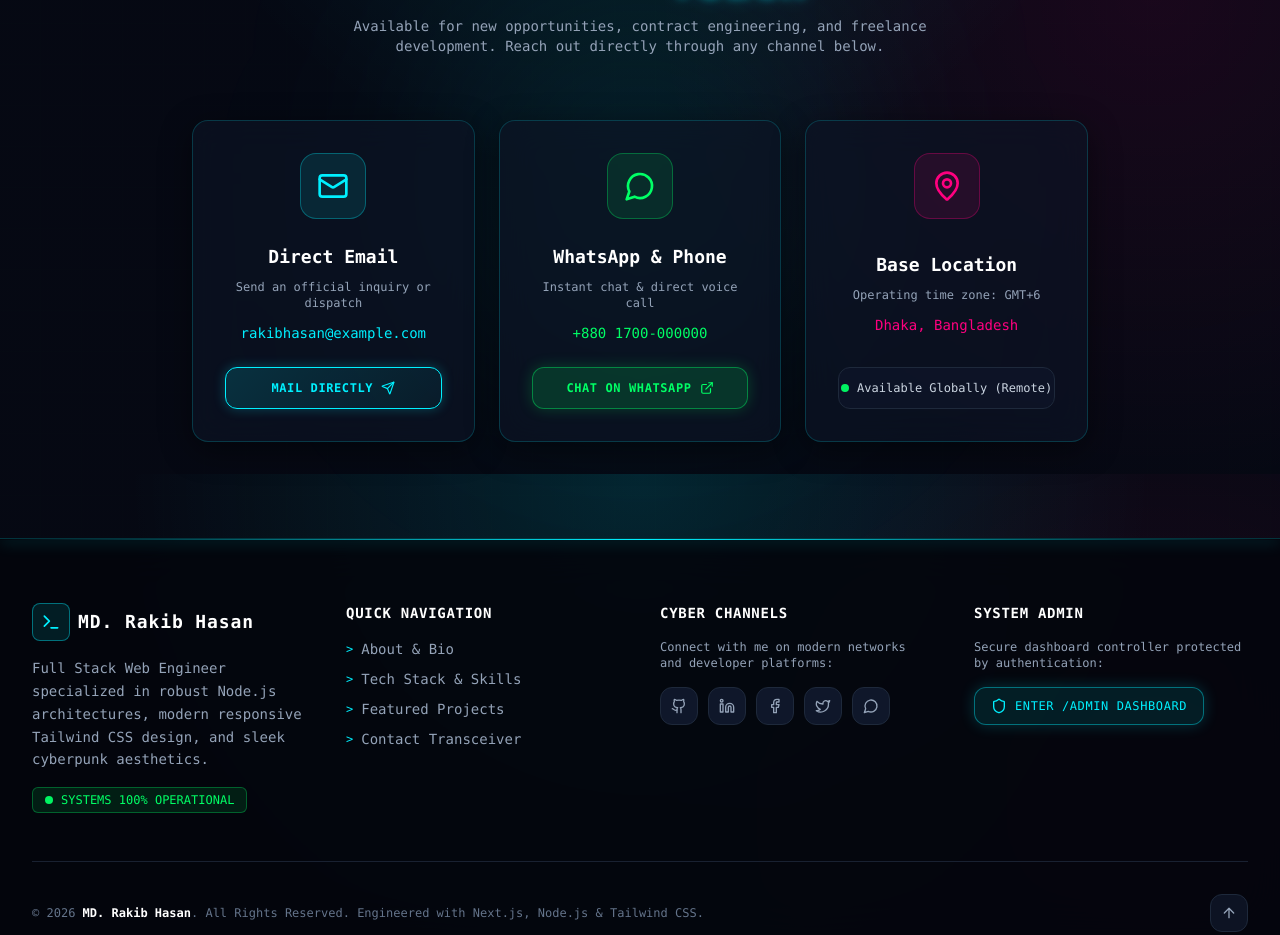
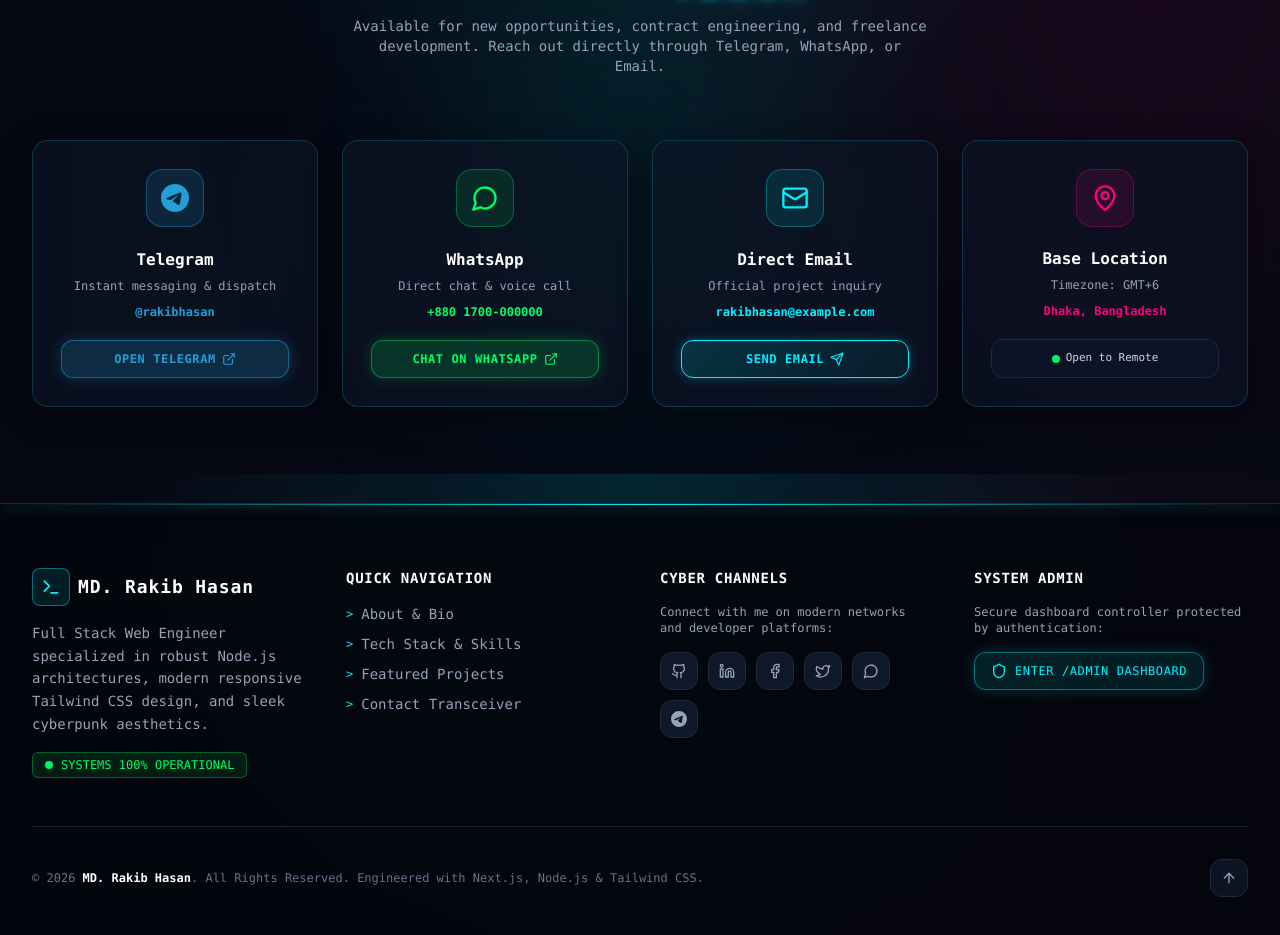
Before and after one commit to rakibhosenroki-star/rakib-portfolio, a Next.js app: page / in a window 1280 px wide. Shown: the part 2726-3661 px from the top of the page. Built offline with nearby package versions, Linux system fonts and the light colour scheme.

Commit message:
Add Telegram direct channels and admin controller integration

```diff
--- a/app/page.tsx
+++ b/app/page.tsx
@@ -27,8 +27,8 @@ export default function Home() {
       {/* Featured Projects Section */}
       <Projects projects={data.projects} />
 
-      {/* Contact Section with Direct Transmission Form */}
-      <Contact profile={data.profile} />
+      {/* Contact Section with Direct Channels */}
+      <Contact profile={data.profile} socials={data.socials} />
 
       {/* Full Professional Footer */}
       <Footer name={data.profile.name} socials={data.socials} />
--- a/components/Contact.tsx
+++ b/components/Contact.tsx
@@ -10,9 +10,25 @@ interface ContactProps {
     phone: string;
     location: string;
   };
+  socials?: {
+    whatsapp?: string;
+    telegram?: string;
+  };
 }
 
-export default function Contact({ profile }: ContactProps) {
+// Custom Telegram Icon SVG for brand accuracy
+function TelegramIcon({ className = "w-8 h-8" }: { className?: string }) {
+  return (
+    <svg className={className} viewBox="0 0 24 24" fill="currentColor">
+      <path d="M11.944 0A12 12 0 0 0 0 12a12 12 0 0 0 12 12 12 12 0 0 0 12-12A12 12 0 0 0 12 0a12 12 0 0 0-.056 0zm4.962 7.224c.1-.002.321.023.465.14a.506.506 0 0 1 .171.325c.016.093.036.306.02.472-.18 1.898-.962 6.502-1.36 8.627-.168.9-.499 1.201-.82 1.23-.696.065-1.225-.46-1.9-.902-1.056-.693-1.653-1.124-2.678-1.8-1.185-.78-.417-1.21.258-1.91.177-.184 3.247-2.977 3.307-3.23.007-.032.014-.15-.056-.212s-.174-.041-.249-.024c-.106.024-1.793 1.14-5.061 3.345-.48.33-.913.49-1.302.48-.428-.008-1.252-.241-1.865-.44-.752-.245-1.349-.374-1.297-.789.027-.216.325-.437.893-.663 3.498-1.524 5.83-2.529 6.998-3.014 3.332-1.386 4.025-1.627 4.476-1.635z"/>
+    </svg>
+  );
+}
+
+export default function Contact({ profile, socials = {} }: ContactProps) {
+  const telegramUrl = socials.telegram || "https://t.me/rakibhasan";
+  const whatsappUrl = socials.whatsapp || `https://wa.me/${profile.phone.replace(/[^0-9]/g, "")}`;
+
   return (
     <section id="contact" className="py-24 relative">
       {/* Background ambient lighting */}
@@ -32,78 +48,103 @@ export default function Contact({ profile }: ContactProps) {
             Get In <span className="text-neon-cyan">Touch</span>
           </h2>
           <p className="text-slate-400 font-mono text-sm max-w-xl mx-auto">
-            Available for new opportunities, contract engineering, and freelance development. Reach out directly through any channel below.
+            Available for new opportunities, contract engineering, and freelance development. Reach out directly through Telegram, WhatsApp, or Email.
           </p>
         </div>
 
         {/* Direct Contact Cards Grid */}
-        <div className="max-w-4xl mx-auto grid grid-cols-1 md:grid-cols-3 gap-6">
+        <div className="grid grid-cols-1 sm:grid-cols-2 lg:grid-cols-4 gap-6">
 
-          {/* Card 1: Official Email */}
-          <div className="glass-panel p-8 rounded-2xl border border-[#00f0ff]/20 hover:border-[#00f0ff]/60 transition-all duration-300 text-center flex flex-col items-center justify-between space-y-6 hover:shadow-[0_0_25px_rgba(0,240,255,0.25)] group">
-            <div className="p-4 rounded-2xl bg-[#00f0ff]/10 border border-[#00f0ff]/30 text-[#00f0ff] group-hover:shadow-[0_0_15px_#00f0ff] transition-all">
-              <Mail className="w-8 h-8" />
+          {/* Card 1: Telegram Direct */}
+          <div className="glass-panel p-6 sm:p-7 rounded-2xl border border-[#229ED9]/30 hover:border-[#229ED9] transition-all duration-300 text-center flex flex-col items-center justify-between space-y-5 hover:shadow-[0_0_25px_rgba(34,158,217,0.35)] group">
+            <div className="p-3.5 rounded-2xl bg-[#229ED9]/15 border border-[#229ED9]/40 text-[#229ED9] group-hover:shadow-[0_0_15px_#229ED9] transition-all">
+              <TelegramIcon className="w-7 h-7" />
             </div>
-            <div className="space-y-2">
-              <h3 className="font-mono font-bold text-lg text-white">Direct Email</h3>
+            <div className="space-y-1.5">
+              <h3 className="font-mono font-bold text-base text-white">Telegram</h3>
               <p className="text-xs font-mono text-slate-400">
-                Send an official inquiry or dispatch
+                Instant messaging & dispatch
               </p>
-              <p className="font-mono text-sm text-[#00f0ff] break-all pt-1">
-                {profile.email}
+              <p className="font-mono text-xs text-[#229ED9] break-all pt-1 font-semibold">
+                {telegramUrl.replace("https://t.me/", "@")}
               </p>
             </div>
             <a
-              href={`mailto:${profile.email}`}
-              className="w-full cyber-btn-cyan py-3 rounded-xl font-mono text-xs font-bold uppercase tracking-wider inline-flex items-center justify-center space-x-2"
+              href={telegramUrl}
+              target="_blank"
+              rel="noopener noreferrer"
+              className="w-full py-2.5 rounded-xl font-mono text-xs font-bold uppercase tracking-wider inline-flex items-center justify-center space-x-1.5 bg-[#229ED9]/20 text-[#229ED9] border border-[#229ED9]/50 hover:bg-[#229ED9] hover:text-[#060913] transition-all shadow-[0_0_15px_rgba(34,158,217,0.25)]"
             >
-              <span>Mail Directly</span>
-              <Send className="w-3.5 h-3.5" />
+              <span>Open Telegram</span>
+              <ExternalLink className="w-3.5 h-3.5" />
             </a>
           </div>
 
           {/* Card 2: WhatsApp / Phone */}
-          <div className="glass-panel p-8 rounded-2xl border border-[#00ff66]/20 hover:border-[#00ff66]/60 transition-all duration-300 text-center flex flex-col items-center justify-between space-y-6 hover:shadow-[0_0_25px_rgba(0,255,102,0.25)] group">
-            <div className="p-4 rounded-2xl bg-[#00ff66]/10 border border-[#00ff66]/30 text-[#00ff66] group-hover:shadow-[0_0_15px_#00ff66] transition-all">
-              <MessageCircle className="w-8 h-8" />
+          <div className="glass-panel p-6 sm:p-7 rounded-2xl border border-[#00ff66]/20 hover:border-[#00ff66]/60 transition-all duration-300 text-center flex flex-col items-center justify-between space-y-5 hover:shadow-[0_0_25px_rgba(0,255,102,0.25)] group">
+            <div className="p-3.5 rounded-2xl bg-[#00ff66]/10 border border-[#00ff66]/30 text-[#00ff66] group-hover:shadow-[0_0_15px_#00ff66] transition-all">
+              <MessageCircle className="w-7 h-7" />
             </div>
-            <div className="space-y-2">
-              <h3 className="font-mono font-bold text-lg text-white">WhatsApp & Phone</h3>
+            <div className="space-y-1.5">
+              <h3 className="font-mono font-bold text-base text-white">WhatsApp</h3>
               <p className="text-xs font-mono text-slate-400">
-                Instant chat & direct voice call
+                Direct chat & voice call
               </p>
-              <p className="font-mono text-sm text-[#00ff66] pt-1">
+              <p className="font-mono text-xs text-[#00ff66] pt-1 font-semibold">
                 {profile.phone}
               </p>
             </div>
             <a
-              href={`https://wa.me/${profile.phone.replace(/[^0-9]/g, "")}`}
+              href={whatsappUrl}
               target="_blank"
               rel="noopener noreferrer"
-              className="w-full py-3 rounded-xl font-mono text-xs font-bold uppercase tracking-wider inline-flex items-center justify-center space-x-2 bg-[#00ff66]/15 text-[#00ff66] border border-[#00ff66]/40 hover:bg-[#00ff66] hover:text-[#060913] transition-all shadow-[0_0_15px_rgba(0,255,102,0.2)]"
+              className="w-full py-2.5 rounded-xl font-mono text-xs font-bold uppercase tracking-wider inline-flex items-center justify-center space-x-1.5 bg-[#00ff66]/15 text-[#00ff66] border border-[#00ff66]/40 hover:bg-[#00ff66] hover:text-[#060913] transition-all shadow-[0_0_15px_rgba(0,255,102,0.2)]"
             >
               <span>Chat on WhatsApp</span>
               <ExternalLink className="w-3.5 h-3.5" />
             </a>
           </div>
 
-          {/* Card 3: Location & Status */}
-          <div className="glass-panel p-8 rounded-2xl border border-[#ff007f]/20 hover:border-[#ff007f]/60 transition-all duration-300 text-center flex flex-col items-center justify-between space-y-6 hover:shadow-[0_0_25px_rgba(255,0,127,0.25)] group">
-            <div className="p-4 rounded-2xl bg-[#ff007f]/10 border border-[#ff007f]/30 text-[#ff007f] group-hover:shadow-[0_0_15px_#ff007f] transition-all">
-              <MapPin className="w-8 h-8" />
+          {/* Card 3: Official Email */}
+          <div className="glass-panel p-6 sm:p-7 rounded-2xl border border-[#00f0ff]/20 hover:border-[#00f0ff]/60 transition-all duration-300 text-center flex flex-col items-center justify-between space-y-5 hover:shadow-[0_0_25px_rgba(0,240,255,0.25)] group">
+            <div className="p-3.5 rounded-2xl bg-[#00f0ff]/10 border border-[#00f0ff]/30 text-[#00f0ff] group-hover:shadow-[0_0_15px_#00f0ff] transition-all">
+              <Mail className="w-7 h-7" />
             </div>
-            <div className="space-y-2">
-              <h3 className="font-mono font-bold text-lg text-white">Base Location</h3>
+            <div className="space-y-1.5">
+              <h3 className="font-mono font-bold text-base text-white">Direct Email</h3>
               <p className="text-xs font-mono text-slate-400">
-                Operating time zone: GMT+6
+                Official project inquiry
               </p>
-              <p className="font-mono text-sm text-[#ff007f] pt-1">
+              <p className="font-mono text-xs text-[#00f0ff] break-all pt-1 font-semibold">
+                {profile.email}
+              </p>
+            </div>
+            <a
+              href={`mailto:${profile.email}`}
+              className="w-full cyber-btn-cyan py-2.5 rounded-xl font-mono text-xs font-bold uppercase tracking-wider inline-flex items-center justify-center space-x-1.5"
+            >
+              <span>Send Email</span>
+              <Send className="w-3.5 h-3.5" />
+            </a>
+          </div>
+
+          {/* Card 4: Location & Status */}
+          <div className="glass-panel p-6 sm:p-7 rounded-2xl border border-[#ff007f]/20 hover:border-[#ff007f]/60 transition-all duration-300 text-center flex flex-col items-center justify-between space-y-5 hover:shadow-[0_0_25px_rgba(255,0,127,0.25)] group">
+            <div className="p-3.5 rounded-2xl bg-[#ff007f]/10 border border-[#ff007f]/30 text-[#ff007f] group-hover:shadow-[0_0_15px_#ff007f] transition-all">
+              <MapPin className="w-7 h-7" />
+            </div>
+            <div className="space-y-1.5">
+              <h3 className="font-mono font-bold text-base text-white">Base Location</h3>
+              <p className="text-xs font-mono text-slate-400">
+                Timezone: GMT+6
+              </p>
+              <p className="font-mono text-xs text-[#ff007f] pt-1 font-semibold">
                 {profile.location}
               </p>
             </div>
-            <div className="w-full py-3 rounded-xl font-mono text-xs text-slate-300 border border-slate-800 bg-slate-900/60 inline-flex items-center justify-center space-x-2">
+            <div className="w-full py-2.5 rounded-xl font-mono text-[11px] text-slate-300 border border-slate-800 bg-slate-900/60 inline-flex items-center justify-center space-x-1.5">
               <span className="w-2 h-2 rounded-full bg-[#00ff66] animate-pulse"></span>
-              <span>Available Globally (Remote)</span>
+              <span>Open to Remote</span>
             </div>
           </div>
 
--- a/components/Footer.tsx
+++ b/components/Footer.tsx
@@ -23,6 +23,7 @@ interface FooterProps {
     facebook?: string;
     twitter?: string;
     whatsapp?: string;
+    telegram?: string;
   };
 }
 
@@ -158,6 +159,19 @@ export default function Footer({
                   <MessageCircle className="w-4 h-4" />
                 </a>
               )}
+              {socials.telegram && (
+                <a
+                  href={socials.telegram}
+                  target="_blank"
+                  rel="noopener noreferrer"
+                  className="p-2.5 rounded-xl bg-slate-900 border border-slate-800 hover:border-[#229ED9] text-slate-400 hover:text-[#229ED9] transition-all hover:shadow-[0_0_12px_rgba(34,158,217,0.4)]"
+                  title="Telegram"
+                >
+                  <svg className="w-4 h-4" viewBox="0 0 24 24" fill="currentColor">
+                    <path d="M11.944 0A12 12 0 0 0 0 12a12 12 0 0 0 12 12 12 12 0 0 0 12-12A12 12 0 0 0 12 0a12 12 0 0 0-.056 0zm4.962 7.224c.1-.002.321.023.465.14a.506.506 0 0 1 .171.325c.016.093.036.306.02.472-.18 1.898-.962 6.502-1.36 8.627-.168.9-.499 1.201-.82 1.23-.696.065-1.225-.46-1.9-.902-1.056-.693-1.653-1.124-2.678-1.8-1.185-.78-.417-1.21.258-1.91.177-.184 3.247-2.977 3.307-3.23.007-.032.014-.15-.056-.212s-.174-.041-.249-.024c-.106.024-1.793 1.14-5.061 3.345-.48.33-.913.49-1.302.48-.428-.008-1.252-.241-1.865-.44-.752-.245-1.349-.374-1.297-.789.027-.216.325-.437.893-.663 3.498-1.524 5.83-2.529 6.998-3.014 3.332-1.386 4.025-1.627 4.476-1.635z"/>
+                  </svg>
+                </a>
+              )}
             </div>
           </div>
 
--- a/data/portfolio.json
+++ b/data/portfolio.json
@@ -16,7 +16,8 @@
     "linkedin": "https://linkedin.com",
     "facebook": "https://facebook.com",
     "twitter": "https://twitter.com",
-    "whatsapp": "https://wa.me/"
+    "whatsapp": "https://wa.me/",
+    "telegram": "https://t.me/rakibhasan"
   },
   "skills": [
     { "id": "1", "name": "Tailwind CSS", "category": "Frontend", "level": "Expert", "icon": "Palette" },
--- a/lib/portfolio.ts
+++ b/lib/portfolio.ts
@@ -47,6 +47,7 @@ export interface PortfolioData {
     facebook: string;
     twitter: string;
     whatsapp: string;
+    telegram?: string;
   };
   skills: SkillItem[];
   projects: ProjectItem[];
@@ -87,7 +88,8 @@ export function getPortfolioData(): PortfolioData {
       linkedin: "https://linkedin.com",
       facebook: "https://facebook.com",
       twitter: "https://twitter.com",
-      whatsapp: "https://wa.me/"
+      whatsapp: "https://wa.me/",
+      telegram: "https://t.me/"
     },
     skills: [],
     projects: [],
```
Also changed, not shown: app/admin/page.tsx (+15 -0 lines).
